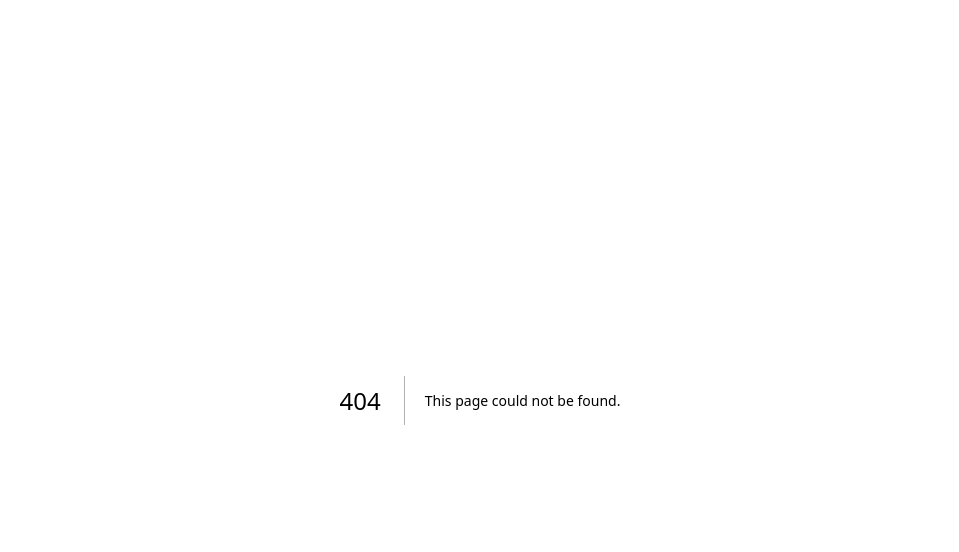
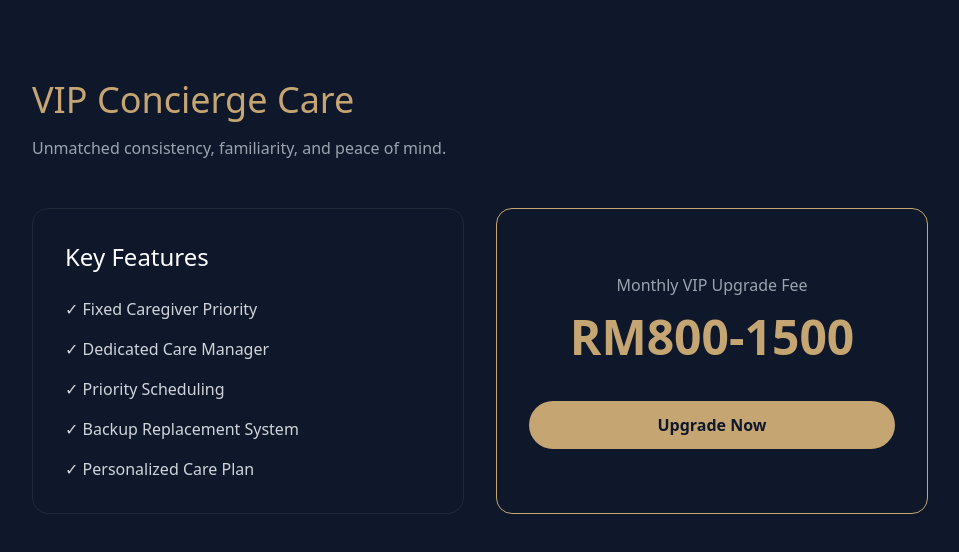
Before and after one commit to AurelionConcierge/aurelion-website, a Next.js app: page /vip in a window 1280 px wide. Before the commit this address had no page. Shown: the top 552 px of the page, without its empty margins (160-1119 px from the left). Built offline with nearby package versions, Linux system fonts and the light colour scheme.

Commit message:
Create vip.js

```diff
--- /dev/null
+++ b/pages/vip.js
@@ -0,0 +1,27 @@
+export default function VIP() {
+  return (
+    <div className="min-h-screen bg-dark py-20 px-4">
+      <div className="max-w-4xl mx-auto">
+        <h1 className="text-4xl font-light mb-4 text-gold">VIP Concierge Care</h1>
+        <p className="text-gray-400 mb-12">Unmatched consistency, familiarity, and peace of mind.</p>
+        <div className="grid md:grid-cols-2 gap-8">
+          <div className="border border-gray-800 p-8 rounded-2xl">
+            <h3 className="text-2xl mb-6">Key Features</h3>
+            <ul className="space-y-4 text-gray-300">
+              <li>✓ Fixed Caregiver Priority</li>
+              <li>✓ Dedicated Care Manager</li>
+              <li>✓ Priority Scheduling</li>
+              <li>✓ Backup Replacement System</li>
+              <li>✓ Personalized Care Plan</li>
+            </ul>
+          </div>
+          <div className="border border-gold p-8 rounded-2xl flex flex-col justify-center text-center">
+            <p className="text-gray-400">Monthly VIP Upgrade Fee</p>
+            <p className="text-5xl font-bold text-gold my-4">RM800-1500</p>
+            <a href="/contact" className="mt-6 bg-gold text-dark py-3 px-6 rounded-full font-semibold">Upgrade Now</a>
+          </div>
+        </div>
+      </div>
+    </div>
+  )
+}
```
